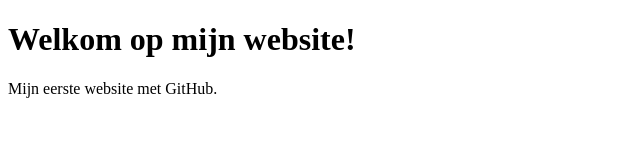
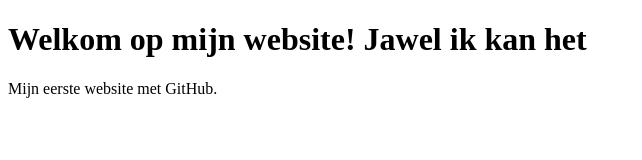
Before and after one commit to Martin-Online/Websites, a plain HTML site: page index.html in a window 1280 px wide. Shown: the whole page, without its empty margins (0-642 px from the left). Drawn offline with Linux system fonts and the light colour scheme.

Commit message:
Update title and header text in index.html

```diff
--- a/index.html
+++ b/index.html
@@ -2,10 +2,10 @@
 <html lang="nl">
 <head>
   <meta charset="UTF-8">
-  <title>Jawel het werkt of toch niet</title>
+  <title>Mijn eerste site</title>
 </head>
 <body>
-  <h1>Welkom op mijn website!</h1>
+  <h1>Welkom op mijn website! Jawel ik kan het</h1>
   <p>Mijn eerste website met GitHub.</p>
 </body>
 </html>
```
